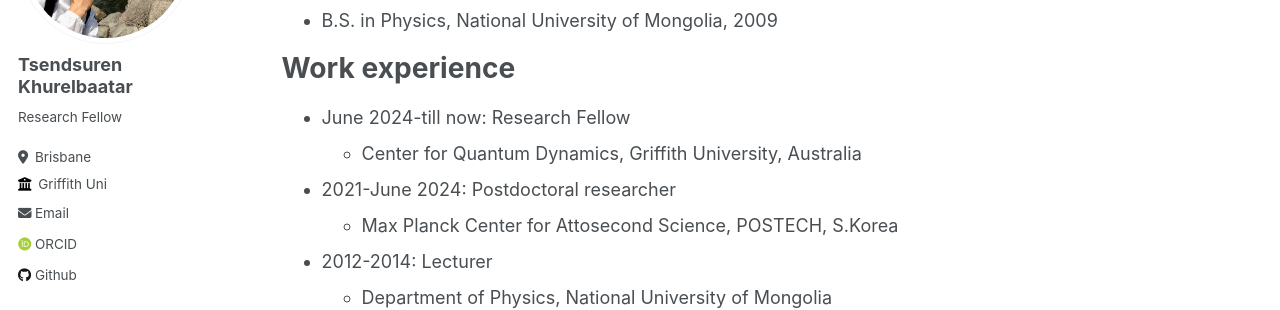
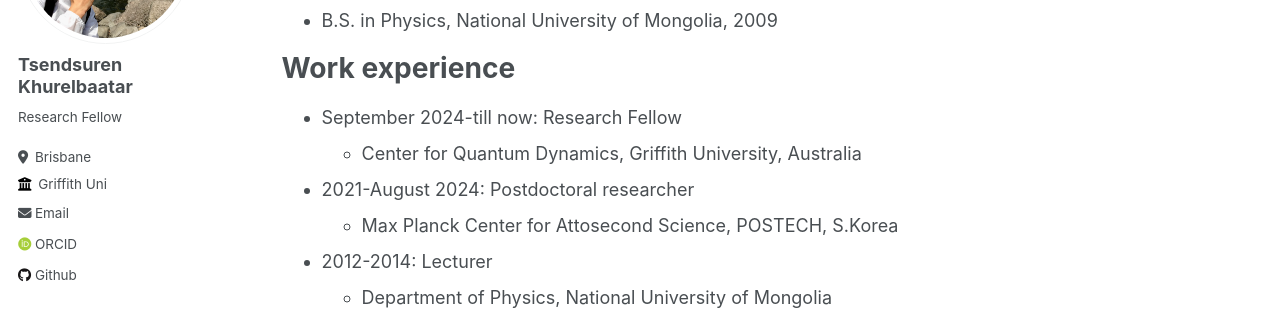
Before and after one commit to Tsendsuren/tsendsuren.github.io, a Jekyll site: the page built from _pages/cv.md, in a window 1280 px wide and 1142 px high. Shown: the part 237-547 px from the top of the window. Built offline with Jekyll 4.4.1, drawn with Linux system fonts in a browser that asks for light colours; some web fonts are replaced.

Commit message:
update affiliation

```diff
--- a/_pages/cv.md
+++ b/_pages/cv.md
@@ -17,10 +17,10 @@ Education
 
 Work experience
 ======
-* June 2024-till now: Research Fellow
+* September 2024-till now: Research Fellow
   * Center for Quantum Dynamics, Griffith University, Australia
 
-* 2021-June 2024: Postdoctoral researcher
+* 2021-August 2024: Postdoctoral researcher
   * Max Planck Center for Attosecond Science, POSTECH, S.Korea
 
 
```
